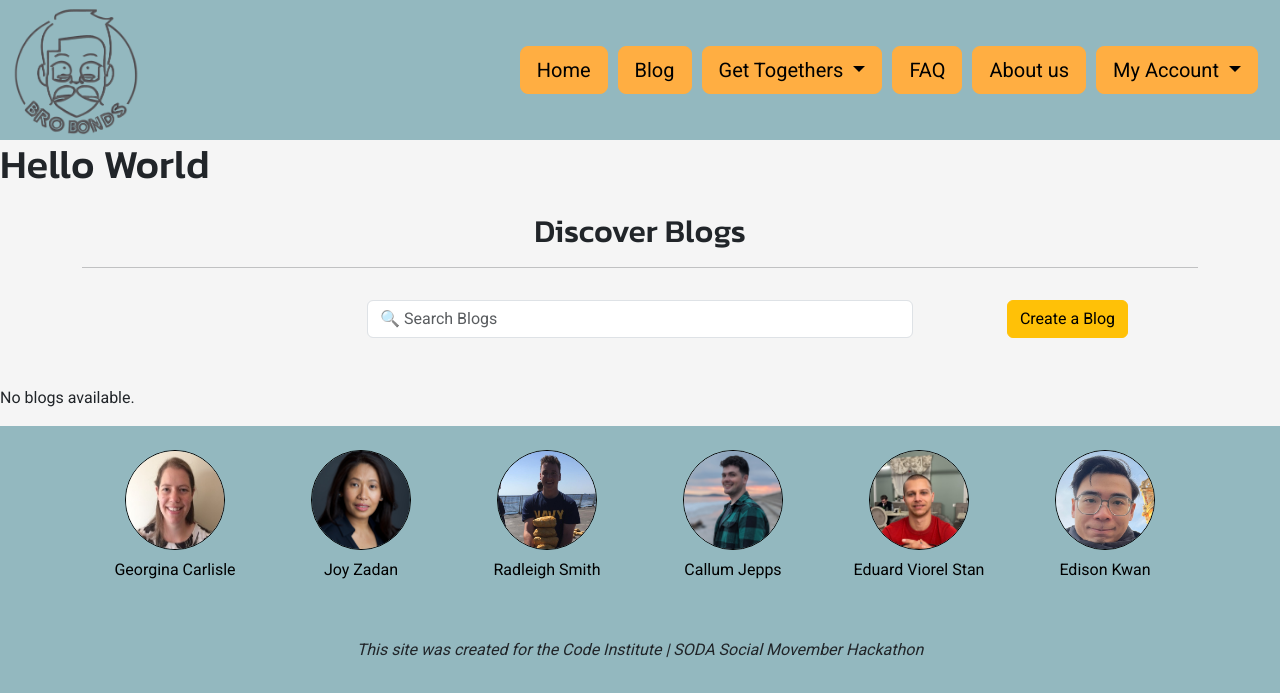
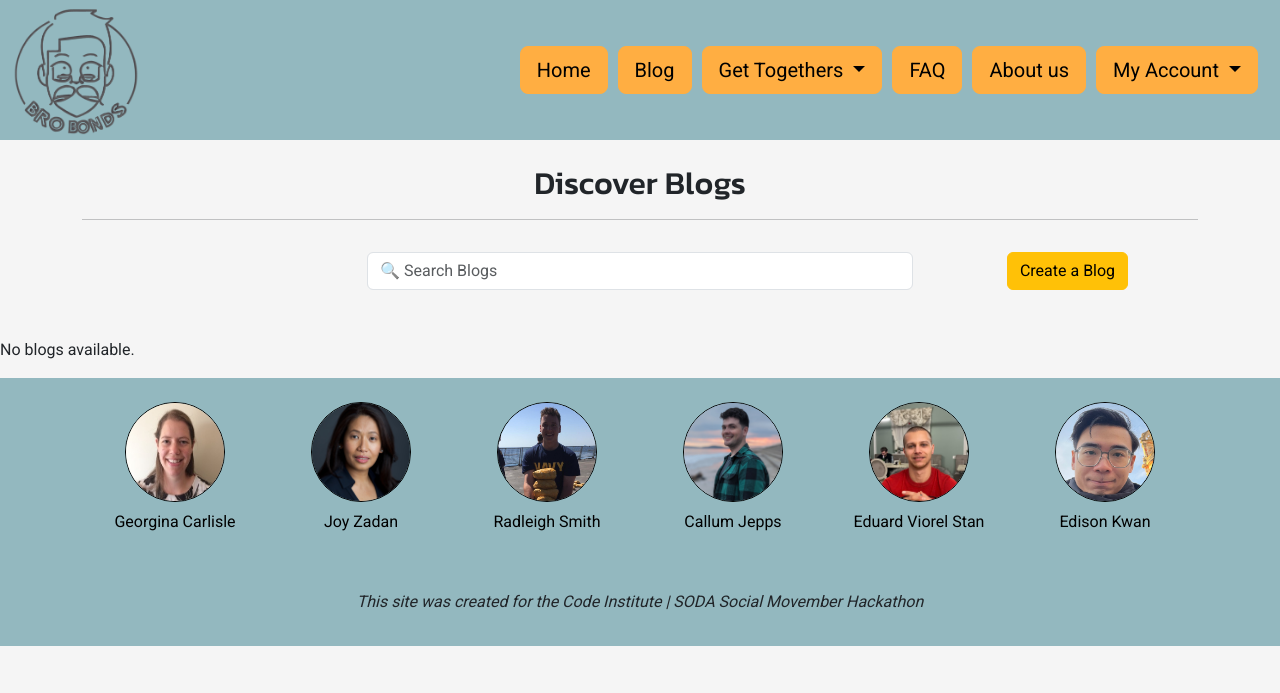
Before and after one commit to EddieStn/movember, a Django app: page /blog/ in a window 1280 px wide. Shown: the top 693 px of the page. Run offline with Django 4.2, Linux system fonts and the light colour scheme; the visitor is signed in with stand-in values (Sample User, id 1); data that the repository does not hold is empty; some libraries are stand-ins or nearby versions.

Commit message:
FIX: remove hello world from base.html

```diff
--- a/templates/base.html
+++ b/templates/base.html
@@ -33,7 +33,6 @@
     </head>
     <body>
         {% include 'includes/header.html' %}
-        <h1>Hello World</h1>
 
         <main>{% block content %} {% endblock %}</main>
 
```
